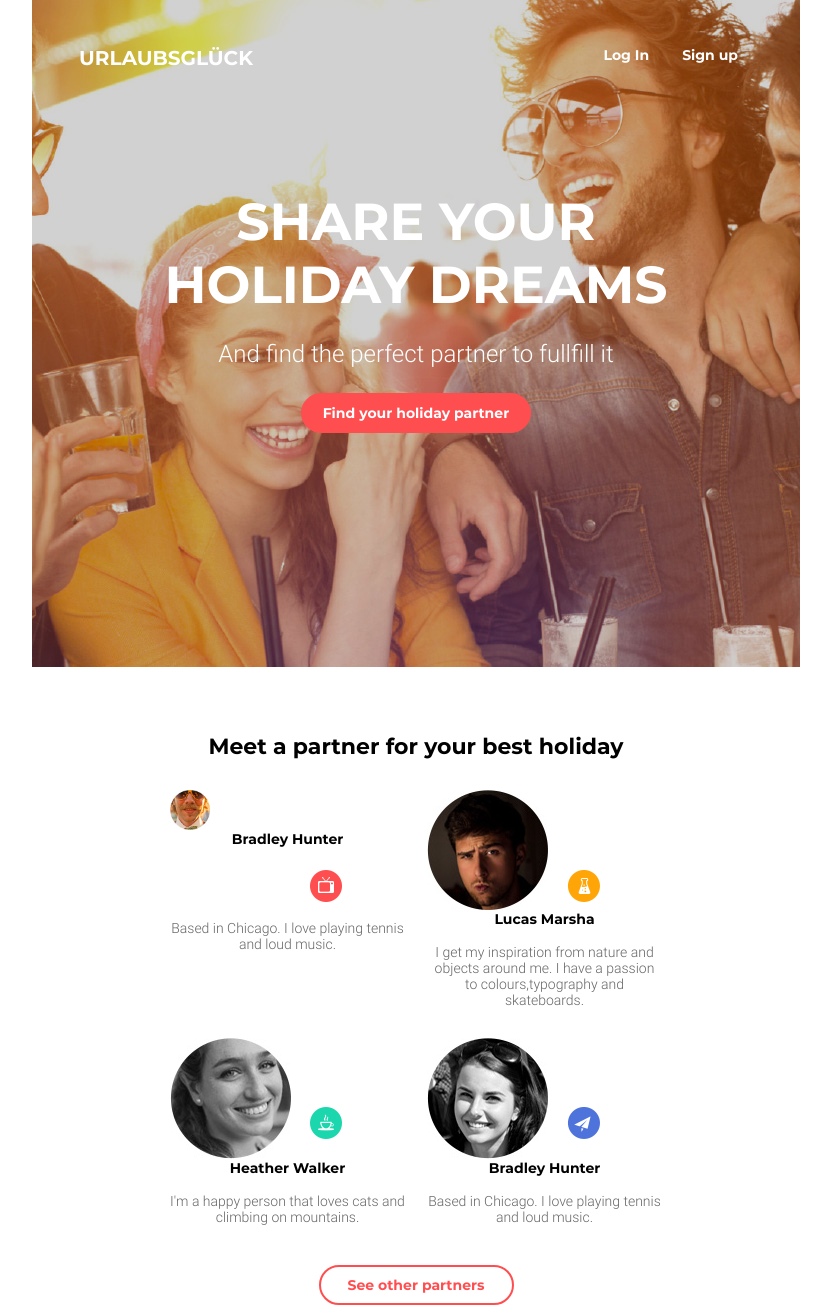
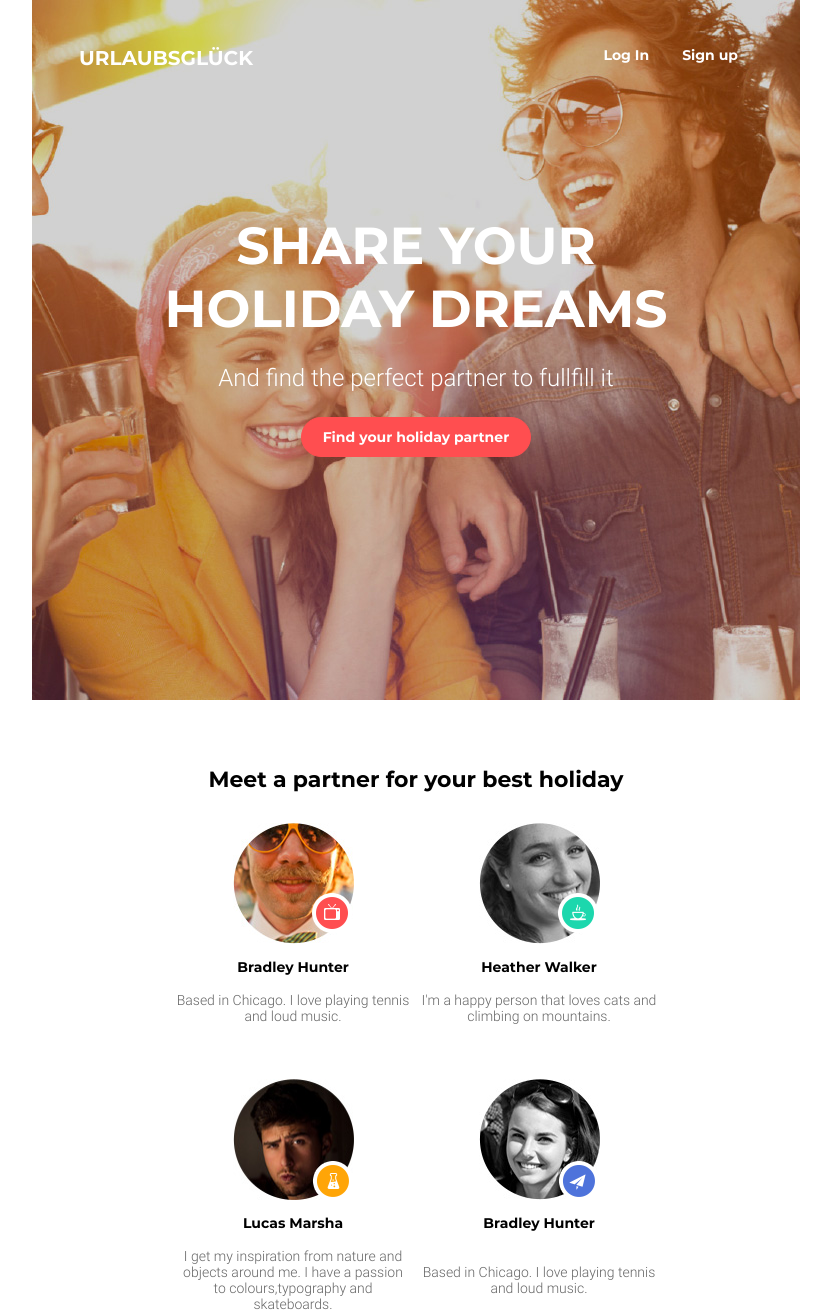
Before and after one commit to Bolshunova/go-it-fe-course, a plain HTML site: page hw-08/index.html in a window 1280 px wide. Shown: the top 1315 px of the page, without its empty margins (224-1055 px from the left). Drawn offline with Linux system fonts and the light colour scheme.

Commit message:
8-Homework

```diff
--- a/hw-08/css/media.css
+++ b/hw-08/css/media.css
@@ -1,29 +1,33 @@
 @media (max-width: 767px) {
+    .container1 {
+        padding-top: 1.5625rem;
+        width: 300px;
+        margin: auto;
+    }
     .team-card:not(:last-child) {
-    margin-bottom: 1.875rem;
+    margin-bottom: 1.25rem;
     }
     .page-nav {
         margin-bottom: 7.5rem;
     }
 }
-
 @media (min-width: 768px) {
-    /* .wrapper {
-        width: 48rem;
-        margin: 0 auto;
-    } */
     .page-header {
-        background: url(./../img/ipad-2.jpg) no-repeat;
-        width: 42.125rem;
-        display: block;
-        max-width: 100%;
-        height: auto;
-        padding: 2.875rem 2.9375rem 14.625rem;
+        margin: auto;
+        background: url(./../img/ipad-2.jpg);
+        background-repeat: no-repeat;
+        background-position: center;
+        min-height: 700px;
+    }
+    .container1 {
+        padding-top: 2.875rem;
+        width: 674px;
+        margin: auto;
     }
     .box-navigation {
         flex-direction: row;
         justify-content: space-between;
-        margin-bottom: 7.5rem;
+        margin-bottom: 9rem;
     }
     .services {
         max-width: 32rem;
@@ -41,7 +45,6 @@
     }
     .page-main {
         width: 48rem;
-        /* padding-bottom: 2.5rem; */
     }
     .title-search {
         margin-bottom: 1.875rem;
@@ -50,43 +53,40 @@
         width: 30.75rem;
         margin: 0 auto;
     }
+    .card-1 {
+        order: -1;
+    }
+    .card-3 {
+        order: -1;
+    }
     .card {
-        display: flex;
-        justify-content: space-between;
+        justify-content: space-around;
         flex-wrap: wrap;
     }
     .team-card {
         margin-bottom: 0;
     }
-    /* .photo {
-        margin-bottom: 1.0625rem;
-    } */
     .btn-search {
         width: 12.1875rem;
     }
 }
-
-@media (min-width: 768px) and (max-width: 1439px){
-    .team-card:not(:nth-last-child(-n+2)) {
-    margin-bottom: 1.875rem;
+@media (min-width: 768px) and (max-width: 1439px) {
+    .team-card:not(:nth-child(2n)) {
+    margin-bottom: 3.4375rem;
     }
 }
 
 @media (min-width: 1440px) {
-    /* .wrapper {
-        width: 90rem;
-        margin: 0 auto;
-    } */
     .page-header {
-        /* display: block; */
-        /* width: 58.875rem; */
-        background: url(./../img/desktop-3.jpg) no-repeat;
-        /* max-width: 100%;
-        height: auto; */
-        padding: 2.8125rem 15.625rem 14.6875rem;
+        min-width: 1440px;
+        background: url(./../img/desktop-3.jpg);
+        background-repeat: no-repeat;
+        background-position: center;
+        background-size: cover;
     }
-    .box-navigation {
-        margin: 0 auto 7.5rem;
+    .container1 {
+       width: 942px;
+       margin: auto;
     }
     .info {
         margin: 0 auto 1.875rem;
--- a/hw-08/css/style.css
+++ b/hw-08/css/style.css
@@ -17,28 +17,19 @@ body {
 font-size: 16px;
 }
 /* ---------------------------------------Header------------------------------------ */
-.wrapper {
-    width: 20rem;
-    margin: 0 auto;
-}
 .page-header {
-    background: url(./../img/Mobile-1.jpg) no-repeat;
-    display: block;
-    height: auto;
+    background: url(./../img/Mobile-1.jpg);
+    background-repeat: no-repeat;
+    background-position: center;
+    background-size: cover;
+    min-height: 540px;
     color: #ffffff;
-    padding: 1.5625rem 0.3125rem 8.125rem;
-    width: 19.375rem;
-    margin: auto;
 }
 .box-navigation {
-
     display: flex;
     flex-direction: column-reverse;
-    margin-bottom: 2.375rem
+    margin-bottom: 2.0625rem
 }
-/* .page-nav {
-    margin-bottom: 7.5rem;
-} */
 .site-navigation {
     display: flex;
     justify-content: center;
@@ -112,7 +103,6 @@ font-size: 16px;
     font-family: 'Montserrat';
     font-weight: 700;
     font-size: 1.375rem;
-
 }
 .team-box  {
     width: 14.6875rem;
@@ -120,7 +110,15 @@ font-size: 16px;
     margin: 0 auto;
 }
 .photo {
-     /* margin-bottom: 0.625rem; */
+    width: 121px;
+    height: 121px;
+    display: block;
+    margin: 0 auto 14px auto;
+}
+.card {
+    display: flex;
+    justify-content: space-around;
+    flex-wrap: wrap;
 }
 .team-card {
     position: relative;
--- a/hw-08/index.html
+++ b/hw-08/index.html
@@ -11,8 +11,9 @@
 </head>
 
 <body>
-    <!-- <div class="wrapper"> -->
-        <header class="page-header container">
+    <div class="wrapper">
+        <header class="page-header">
+            <div class="container1">
                 <nav class="box-navigation">
                     <a class="logo">URLAUBSGLÜCK</a>
                     <div class="page-nav">
@@ -29,38 +30,31 @@
                 <h1 class="services">Share your holiday dreams</h1>
                 <h3 class="info">And find the perfect partner to fullfill it</h3>
                 <button class="button-find">Find your holiday partner</button>
+            </div>
         </header>
         <main class="page-main container">
             <div class="team-box">
                 <h2 class="title-search">Meet a partner for your best holiday</h2>
                 <ul class="card">
-                    <li class="team-card card-1">
-                        <!-- <a href="index.html" class="link-team"> -->
-                            <img src="./img/icon-01.jpg" alt="Man" width="40px" height="40px" class="photo">
+                    <li class="team-card card-1 link-team">
+                        <img src="./img/icon-01.jpg" alt="Man" class="photo">
                         <h3 class="name-partner">Bradley Hunter</h3>
                         <p class="info-list">Based in Chicago. I love playing tennis and loud music.</p>
-                        <!-- </a> -->
                     </li>
-                    <li class="team-card card-2">
-                        <a href="index.html" class="link-team">
+                    <li class="team-card card-2 link-team">
                         <img src="./img/icon-02.jpg" alt="Man" class="photo">
                         <h3 class="name-partner">Lucas Marsha</h3>
                         <p class="info-list">I get my inspiration from nature and objects around me. I have a passion to colours,typography and skateboards.</p>
-                        </a>
                     </li>
-                    <li class="team-card card-3">
-                        <a href="index.html" class="link-team">
+                    <li class="team-card card-3 link-team">
                         <img src="./img/icon-03.jpg" alt="Man" class="photo">
                         <h3 class="name-partner">Heather Walker</h3>
                         <p class="info-list">I'm a happy person that loves cats and climbing on mountains.</p>
-                        </a>
                     </li>
-                    <li class="team-card card-4">
-                        <a href="index.html" class="link-team">
+                    <li class="team-card card-4 link-team">
                         <img src="./img/icon-04.jpg" alt="Man" class="photo">
                         <h3 class="name-partner">Bradley Hunter</h3>
                         <p class="info-list">Based in Chicago. I love playing tennis and loud music.</p>
-                        </a>
                     </li>
                 </ul>
             </div>
@@ -68,7 +62,7 @@
         <footer class="page-footer container">
             <button class="btn-search">See other partners</button>
         </footer>
-    <!-- </div> -->
+    </div>
 </body>
 
 </html>
```
Also changed, not shown: 1 other file. Lines whose indentation alone changed are shown as unchanged.
